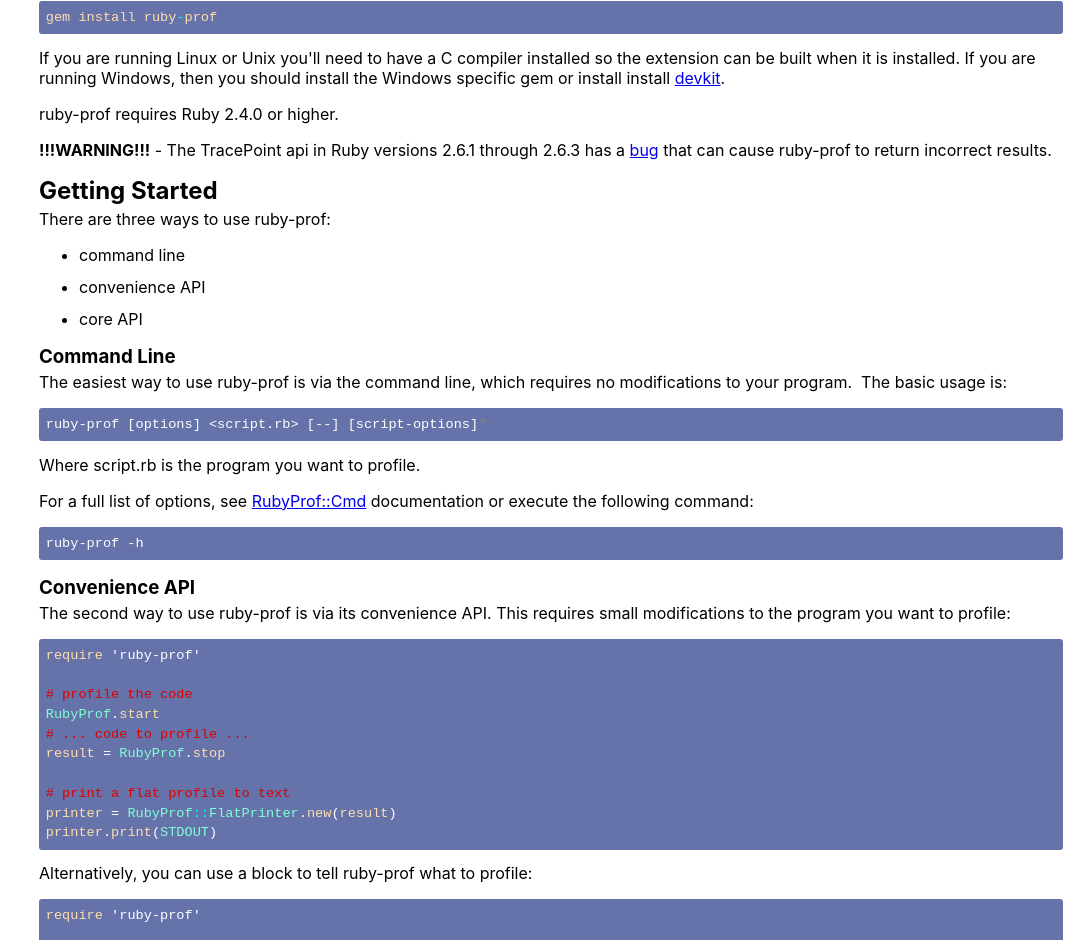
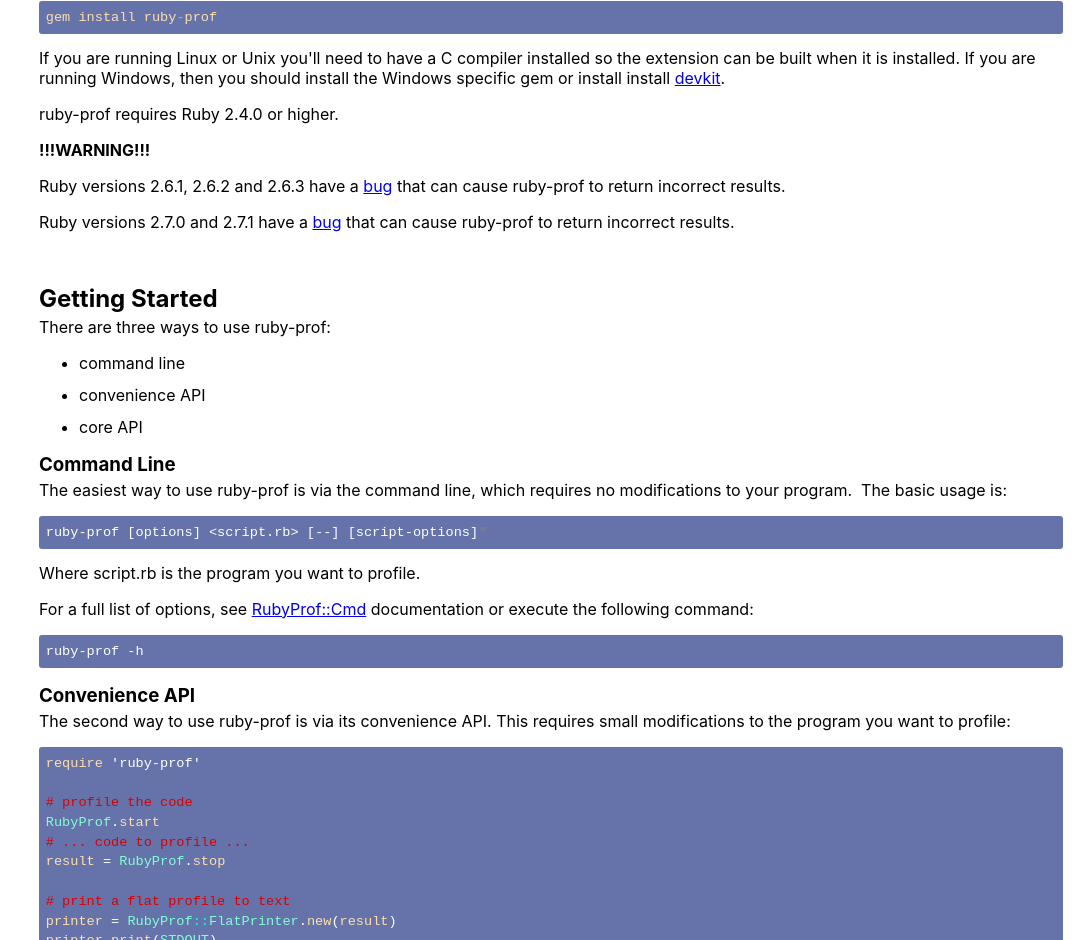
Before and after one commit to ruby-prof/ruby-prof.github.io, a plain HTML site: page index.html in a window 1280 px wide. Shown: the part 1117-2057 px from the top of the page, without its empty margins (193-1280 px from the left). Drawn offline with Linux system fonts and the light colour scheme.

Commit message:
Update documentation to warn about Ruby 2.7.0 and 2.7.1. https://github.com/ruby-prof/ruby-prof/issues/279.

```diff
--- a/index.html
+++ b/index.html
@@ -92,9 +92,13 @@ class="ruby-identifier">ruby</span><span class="ruby-operator">-</span><span cla
           are running Windows, then you should install the Windows specific gem
           or install install <a href="https://rubyinstaller.org/add-ons/devkit.html">devkit</a>.</p>
         <p>ruby-prof requires Ruby 2.4.0 or higher.</p>
-        <p><strong>!!!WARNING!!!</strong> - The TracePoint api in Ruby versions
-          2.6.1 through 2.6.3 has a <a href="https://bugs.ruby-lang.org/issues/15911">bug</a>
+        <p><strong>!!!WARNING!!!</strong></p>
+        <p>Ruby versions 2.6.1, 2.6.2 and 2.6.3 have a <a href="https://bugs.ruby-lang.org/issues/15911">bug</a>
           that can cause ruby-prof to return incorrect results. </p>
+        <p>Ruby versions 2.7.0 and 2.7.1 have a <a href="https://bugs.ruby-lang.org/issues/17152">bug</a>
+          that can cause ruby-prof to return incorrect results.</p>
+        <p><br>
+        </p>
         <h2><a id="getting-started">Getting Started</a></h2>
         <p>There are three ways to use ruby-prof:</p>
         <ul>
```
